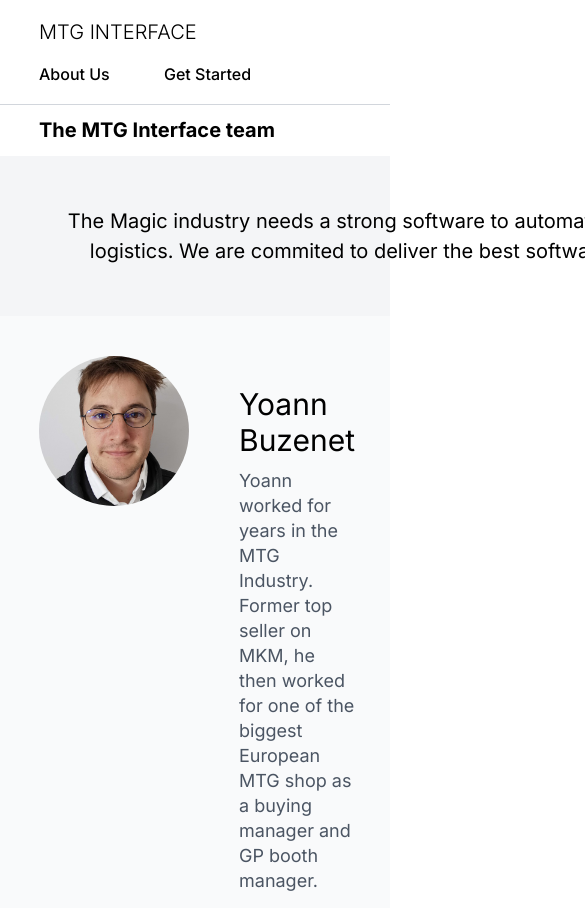
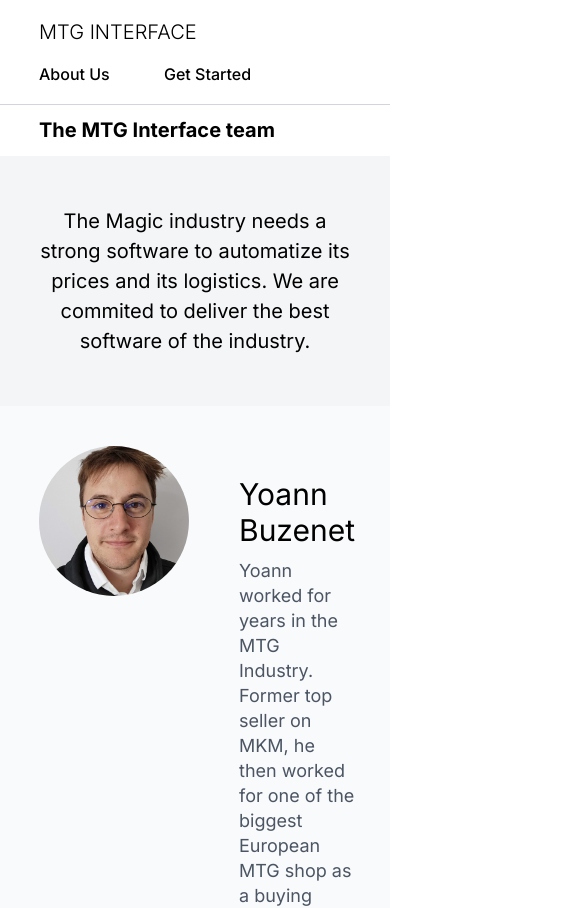
Before and after one commit to YoannBuzenet/mbi_web, a Next.js app: page /aboutUs in a window 390 px wide. Shown: the top 908 px of the page, 585 px wide, since content can reach past the window. Built offline with nearby package versions, Linux system fonts and the light colour scheme.

Commit message:
CSS fix for responsive

```diff
--- a/style.css
+++ b/style.css
@@ -435,7 +435,7 @@ footer span {
 }
 
 .team-commitment {
-  width: 768px;
+  max-width: 768px;
 }
 
 .profiles-container {
```
